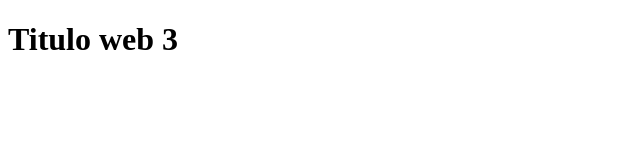
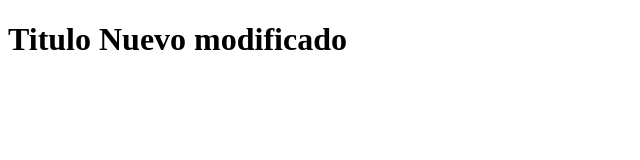
Before and after one commit to 28Yorlin/webgit, a plain HTML site: page index.html in a window 1280 px wide. Shown: the whole page, without its empty margins (0-640 px from the left). Drawn offline with Linux system fonts and the light colour scheme.

Commit message:
nueva modificación

```diff
--- a/index.html
+++ b/index.html
@@ -6,7 +6,7 @@
     <title>Document</title>
 </head>
 <body>
-    <h1>  Titulo web 3 </h1>
+    <h1>  Titulo Nuevo modificado </h1>
 
 </body>
 </html>
```
